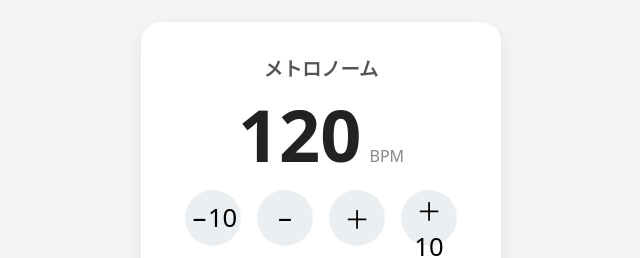
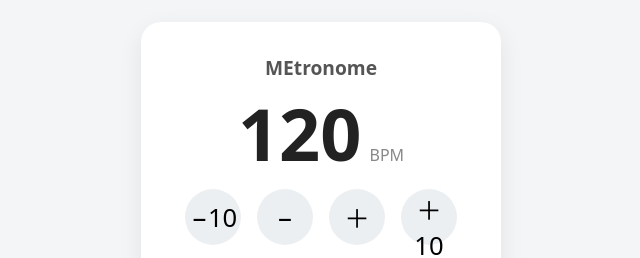
Before and after one commit to no9-octopus/metronome, a plain HTML site: page index.html in a window 1280 px wide. Shown: the part 158-416 px from the top of the page, 319-959 px from the left. Drawn offline with Linux system fonts and the light colour scheme.

Commit message:
Update index.html
修正：タイトル、H1を"MEtronome"へ

```diff
--- a/index.html
+++ b/index.html
@@ -3,7 +3,7 @@
 <head>
  <meta charset="UTF-8">
   <meta name="viewport" content="width=device-width, initial-scale=1.0">
-  <title>メトロノーム</title>
+  <title>MEtronome</title>
   <style>
     * {
       box-sizing: border-box;
@@ -130,7 +130,7 @@
 </head>
 <body>
   <main class="metronome">
-    <h1>メトロノーム</h1>
+    <h1>MEtronome</h1>
 
     <p class="bpm-display">
       <span id="bpm">120</span><span class="unit">BPM</span>
```
